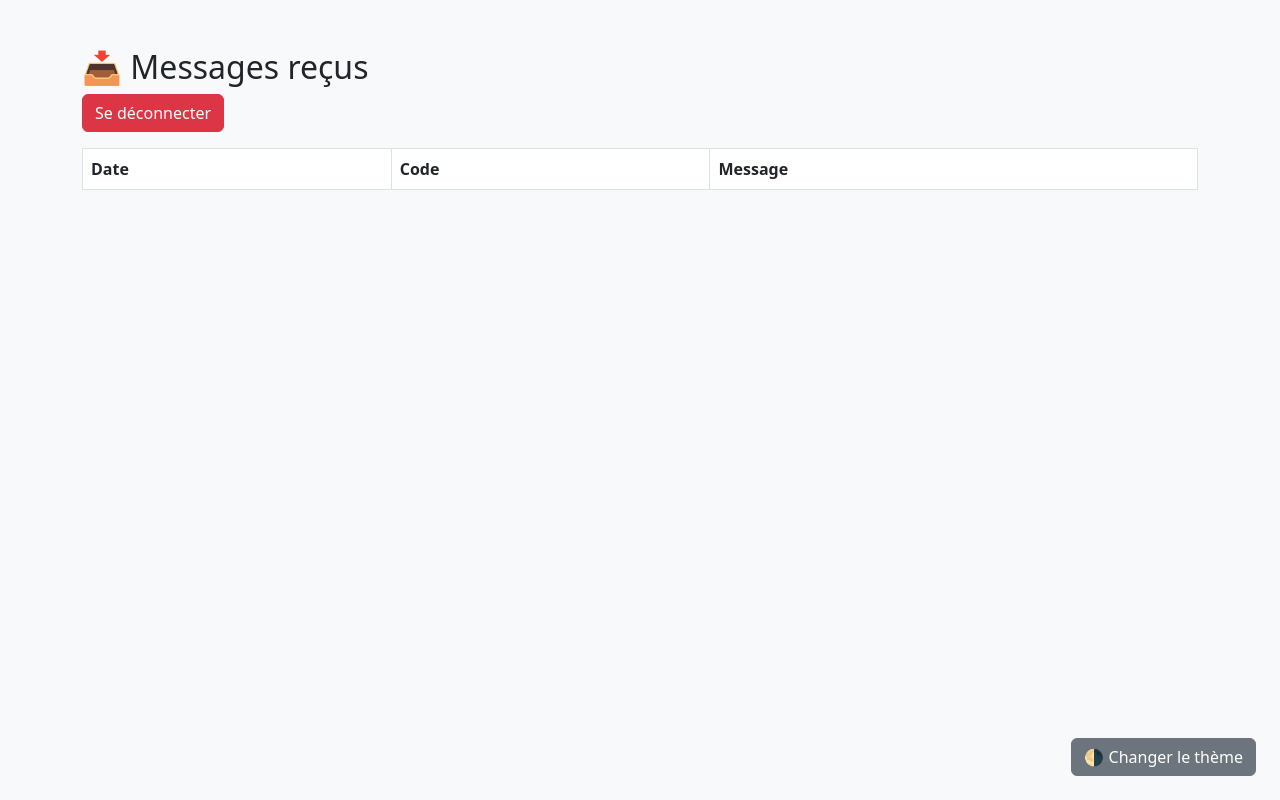
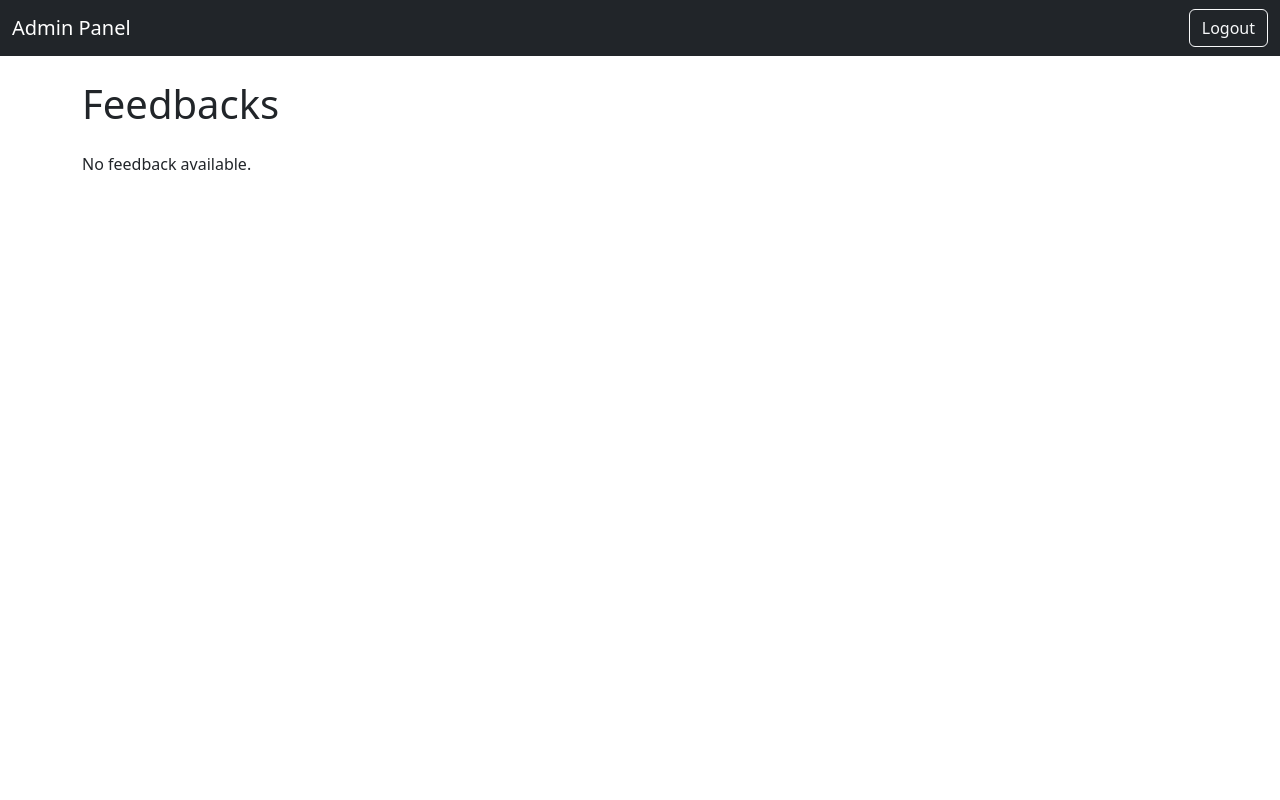
Before and after one commit to TheDarkknight2200/feedbackbox, a Flask app: template templates/admin.html in a window 1280 px wide. Run offline with Flask 3, Linux system fonts and the light colour scheme; the template is opened without the code that fills it, so the values that code supplies are empty.

Commit message:
Update admin.html

```diff
--- a/templates/admin.html
+++ b/templates/admin.html
@@ -1,76 +1,50 @@
 <!DOCTYPE html>
-<html lang="fr">
+<html lang="en">
 <head>
-    <meta charset="UTF-8">
-    <title>Administration - Messages reçus</title>
-    <link href="https://cdn.jsdelivr.net/npm/bootstrap@5.3.0/dist/css/bootstrap.min.css" rel="stylesheet">
+  <meta charset="UTF-8" />
+  <meta name="viewport" content="width=device-width, initial-scale=1" />
+  <title>Admin Panel - Feedback Box</title>
+  <!-- Bootstrap CSS -->
+  <link href="https://cdn.jsdelivr.net/npm/bootstrap@5.3.0/dist/css/bootstrap.min.css" rel="stylesheet" />
 </head>
-<body class="bg-light">
-<div class="container py-5">
-    <h2>📥 Messages reçus</h2>
-    <a href="{{ url_for('logout') }}" class="btn btn-danger mb-3">Se déconnecter</a>
+<body>
+  <nav class="navbar navbar-expand-lg navbar-dark bg-dark">
+    <div class="container-fluid">
+      <a class="navbar-brand" href="/admin">Admin Panel</a>
+      <div class="d-flex">
+        <a href="/logout" class="btn btn-outline-light">Logout</a>
+      </div>
+    </div>
+  </nav>
+
+  <div class="container my-4">
+    <h1 class="mb-4">Feedbacks</h1>
+
+    {% if feedbacks %}
       <table class="table table-striped table-bordered">
-        <thead>
+        <thead class="table-dark">
           <tr>
-                <th>Date</th>
-                <th>Code</th>
+            <th>Name</th>
             <th>Message</th>
+            <th>Timestamp</th>
           </tr>
         </thead>
         <tbody>
-        {% for msg in messages %}
+          {% for fb in feedbacks %}
             <tr>
-                <td>{{ msg[3] }}</td>
-                <td>{{ msg[1] }}</td>
-                <td>{{ msg[2] }}</td>
+              <td>{{ fb.name }}</td>
+              <td>{{ fb.message }}</td>
+              <td>{{ fb.timestamp.strftime('%Y-%m-%d %H:%M') }}</td>
             </tr>
           {% endfor %}
         </tbody>
       </table>
-
-    <!-- Pagination -->
-    <nav aria-label="Navigation des pages">
-      <ul class="pagination justify-content-center">
-        {% if page > 1 %}
-        <li class="page-item">
-          <a class="page-link" href="{{ url_for('admin', page=page-1) }}">« Précédent</a>
-        </li>
+    {% else %}
+      <p>No feedback available.</p>
     {% endif %}
-
-        {% for p in range(1, total_pages + 1) %}
-        <li class="page-item {% if p == page %}active{% endif %}">
-          <a class="page-link" href="{{ url_for('admin', page=p) }}">{{ p }}</a>
-        </li>
-        {% endfor %}
-
-        {% if page < total_pages %}
-        <li class="page-item">
-          <a class="page-link" href="{{ url_for('admin', page=page+1) }}">Suivant »</a>
-        </li>
-        {% endif %}
-      </ul>
-    </nav>
-
   </div>
 
-<button class="btn btn-secondary position-fixed bottom-0 end-0 m-4" onclick="toggleMode()">🌗 Changer le thème</button>
-
-<script>
-    const body = document.body;
-    const currentMode = localStorage.getItem("mode");
-
-    if (currentMode === "dark") {
-        body.classList.add("bg-dark", "text-white");
-    }
-
-    function toggleMode() {
-        body.classList.toggle("bg-dark");
-        body.classList.toggle("text-white");
-
-        const mode = body.classList.contains("bg-dark") ? "dark" : "light";
-        localStorage.setItem("mode", mode);
-    }
-</script>
-
+  <!-- Bootstrap JS Bundle -->
+  <script src="https://cdn.jsdelivr.net/npm/bootstrap@5.3.0/dist/js/bootstrap.bundle.min.js"></script>
 </body>
 </html>
```
Lines whose indentation alone changed are shown as unchanged.
